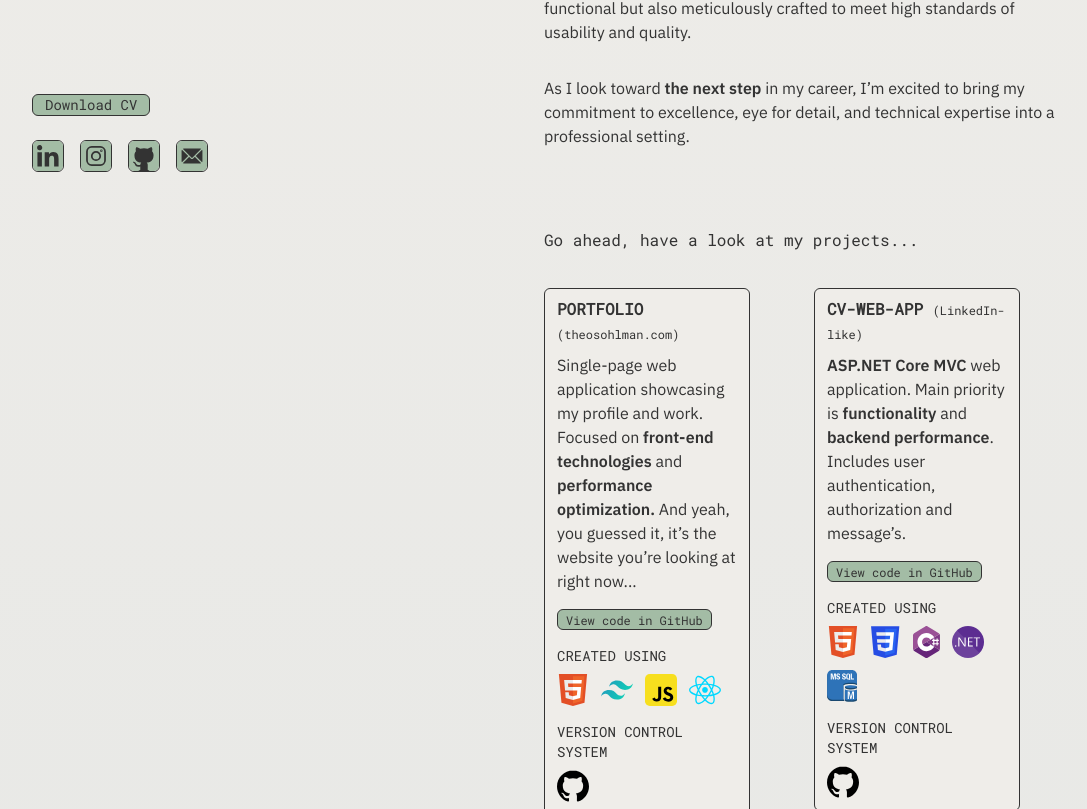
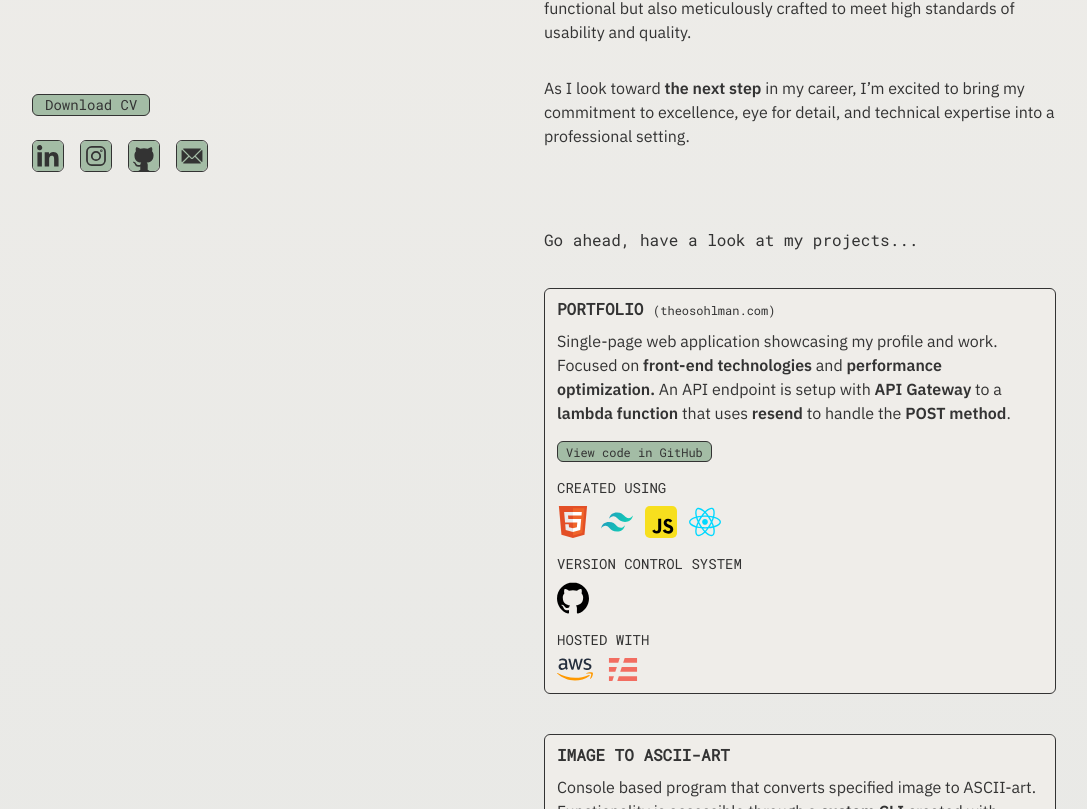
Before and after one commit to TheoSoh/portfolio-theo, a React (Vite) app: page / in a window 1280 px wide. Shown: the part 508-1317 px from the top of the page, without its empty margins (96-1183 px from the left). Built offline with nearby package versions, Linux system fonts and the light colour scheme.

Commit message:
fixed project width and spacing

```diff
--- a/src/sections/Projects.jsx
+++ b/src/sections/Projects.jsx
@@ -25,14 +25,14 @@ const Projects = ({ sectionRef }) => {
   const createdUsingIconsP5 = [javaIcon, dotnetIcon, netbeansIcon, mysqlIcon]
 
   return (
-    <section ref={sectionRef} className='scroll-target grid grid-cols-1 w-full gap-9'>
-      <h1 className='w-full font-mono lg:col-span-2'>Go ahead, have a look at my projects...</h1>
-      <div className='grid grid-cols-1 lg:grid-cols-2 w-full gap-14 md:gap-10 lg:gap-16'>
-        <div className='flex flex-col gap-14 md:gap-10 lg:gap-16'>
+    <section ref={sectionRef} className='scroll-target flex flex-col w-full gap-9'>
+      <h1 className='w-full font-mono'>Go ahead, have a look at my projects...</h1>
+      <div className='grid grid-cols-2 w-full gap-10'>
+        <div className='flex flex-col col-span-2 2xl:col-span-1 gap-10'>
           <Project
           title='PORTFOLIO'
           subtitle='(theosohlman.com)'
-          textBody='Single-page web application showcasing my profile and work. Focused on <b>front-end technologies</b> and <b>performance optimization.</b> And yeah, you guessed it, it’s the website you’re looking at right now...'
+          textBody='Single-page web application showcasing my profile and work. Focused on <b>front-end technologies</b> and <b>performance optimization.</b> An API endpoint is setup with <b>API Gateway</b> to a <b>lambda function</b> that uses <b>resend</b> to handle the <b>POST method</b>.'
           href='https://github.com/TheoSoh/portfolio-theo'
           createdUsingIcons={createdUsingIconsP1}
           vcsIcon={githubOriginalIcon}
@@ -46,7 +46,7 @@ const Projects = ({ sectionRef }) => {
           />
         </div>
 
-        <div className='flex flex-col gap-14 md:gap-10 lg:gap-16'>
+        <div className='flex flex-col col-span-2 2xl:col-span-1 gap-10'>
           <Project
           title='CV-WEB-APP'
           subtitle='(LinkedIn-like)'
@@ -65,7 +65,7 @@ const Projects = ({ sectionRef }) => {
           />
         </div>
         <Project
-        lgStyle='lg:col-span-2'
+        lgStyle='col-span-2'
         title='BUSINESS MANAGEMENT PROGRAM'
         subtitle='(For a hatmaker)'
         textBody='Java-application that prioritize <b>functionality</b>. The GUI was created with NetBean’s drag and drop function. The system include <b>inventory</b> and <b>account management</b>, as well as a custom designed <b>MySQL-database</b>.'
```
